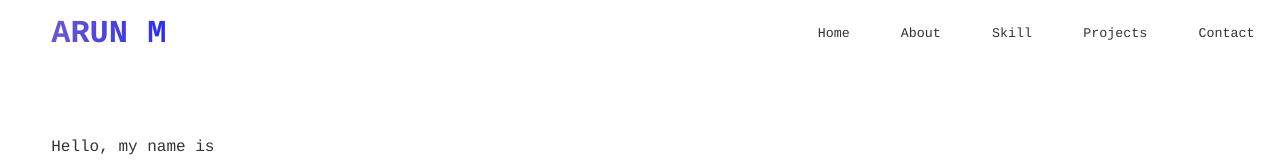
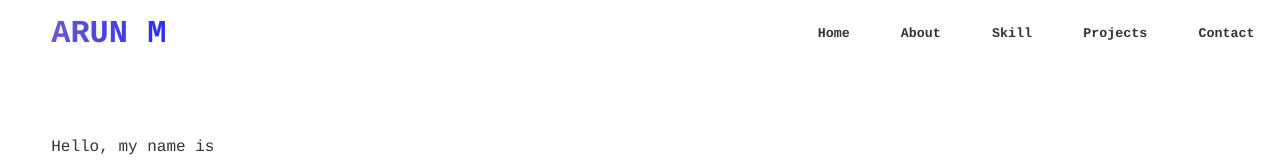
Before and after one commit to Arunitdy/portfolio-2.0, a React (Vite) app in the folder portfolio/: page / in a window 1280 px wide. Shown: the top 160 px of the page. Built offline with nearby package versions, Linux system fonts and the light colour scheme.

Commit message:
fix: increase font weight in Profile component for improved visibility

```diff
--- a/portfolio/src/All/Profile.css
+++ b/portfolio/src/All/Profile.css
@@ -54,6 +54,7 @@
     padding: 1vw;
     color:var(--text-primary);
     background-color: transparent;
+    font-weight: bolder;
   }
 
   .menu_ele:hover {
```
